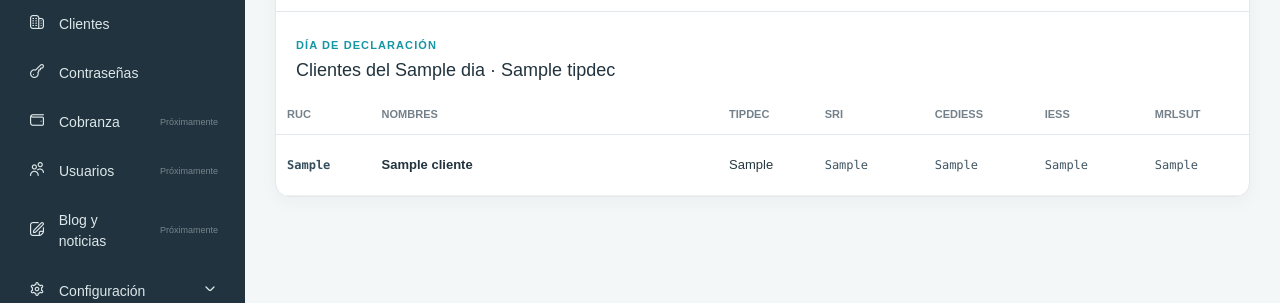
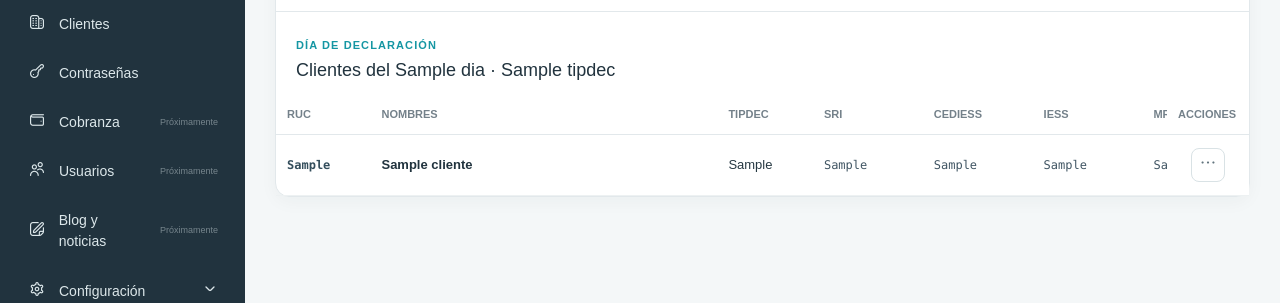
Before and after one commit to eldudyaguirre/TtCWeb, a Django app: template store/templates/admin/contrasenas.html in a window 1280 px wide. Shown: the part 332-635 px from the top of the page. Run offline with Django 5.2, Linux system fonts and the light colour scheme; tables that the repository leaves empty hold one stand-in row (values such as "Sample post"); the template is opened without the code that fills it: values that come from a table or form of the project are taken from there, most other values are stand-ins (such as "Sample title", 1, 10 or a date in 2020); some libraries are stand-ins or nearby versions.

Commit message:
Mantener acciones visibles en tabla de Contraseñas en PC

```diff
--- a/static/css/admin.css
+++ b/static/css/admin.css
@@ -2427,3 +2427,31 @@ body{margin:0;font-family:Arial,sans-serif;color:var(--admin-text);background:va
     border-color:var(--admin-accent);
     box-shadow:0 0 0 3px rgba(21,150,163,.10);
 }
+
+
+/* ===== CONTRASEÑAS: acceso permanente a ACCIONES en escritorio ===== */
+@media(min-width:701px){
+    .admin-passwords-table-wrap{
+        overflow-x:auto;
+        overflow-y:visible;
+        scrollbar-width:auto;
+    }
+
+    .admin-passwords-table th:last-child,
+    .admin-passwords-table td:last-child{
+        position:sticky;
+        right:0;
+        z-index:4;
+        background:#fff;
+        box-shadow:-5px 0 10px rgba(31,45,52,.06);
+    }
+
+    .admin-passwords-table th:last-child{
+        z-index:5;
+    }
+
+    .admin-passwords-actions-cell{
+        min-width:82px;
+        width:82px;
+    }
+}
```
